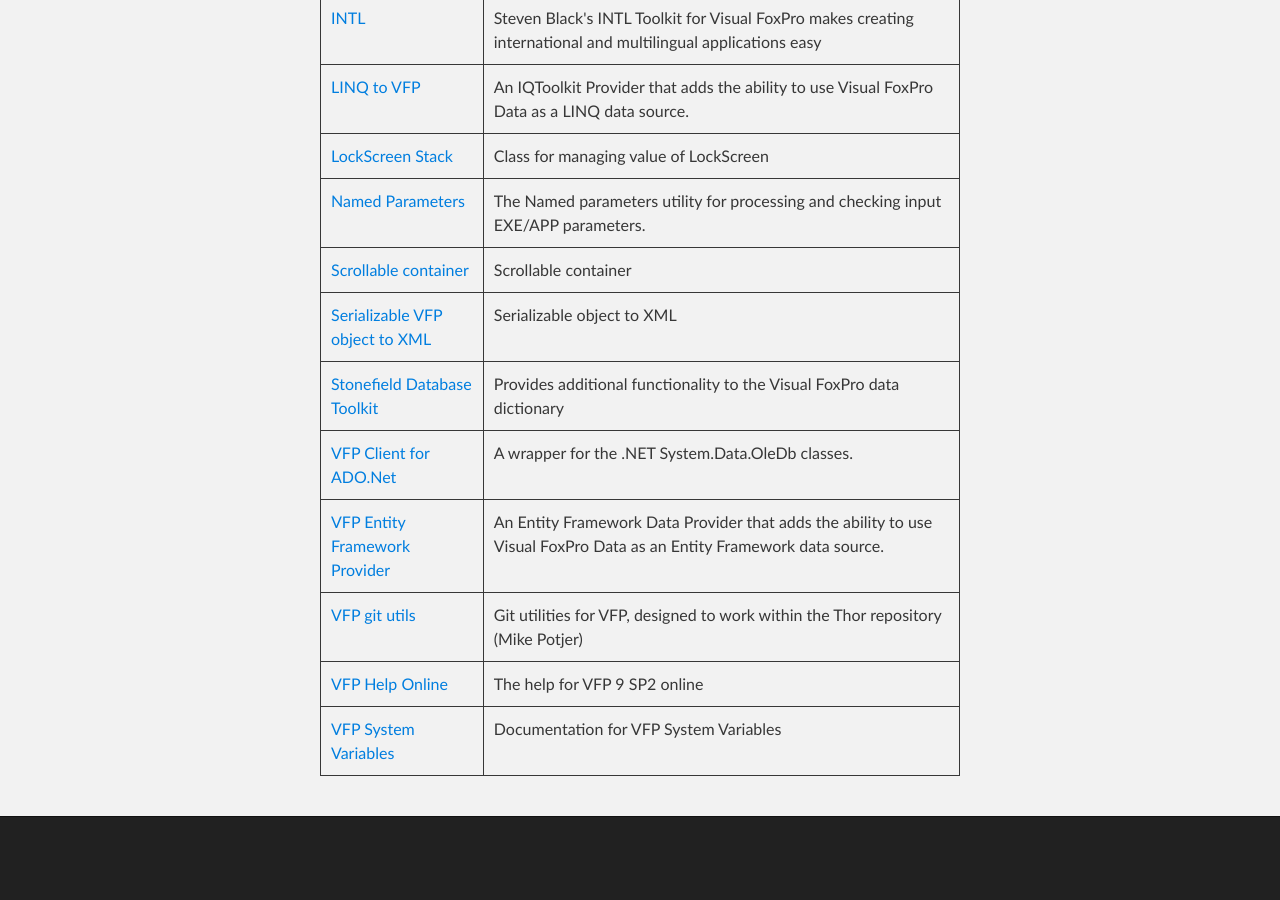
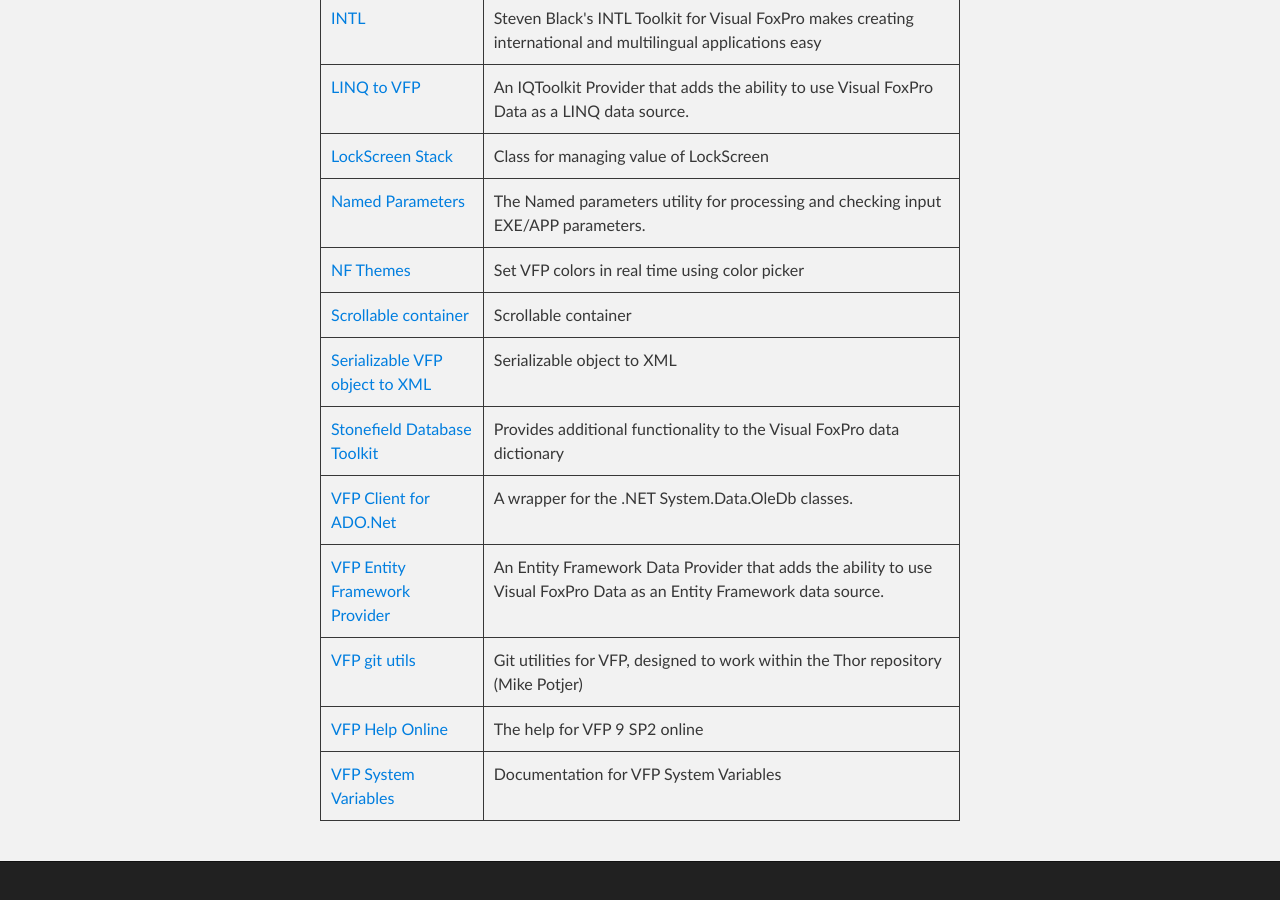
Before and after one commit to VFPX/VFPX.github.io, a Jekyll site: the page built from projects.md, in a window 1280 px wide and 900 px high, scrolled down 12049 px. Built offline with Jekyll 4.4.1, drawn with Linux system fonts in a browser that asks for light colours; our own code applies the rules of GitHub Pages for plain Markdown files; before the commit the page ends 12906 px from its top, so only the background shows below that.

Commit message:
Added NFThemes

```diff
--- a/_data/nonvfpx.json
+++ b/_data/nonvfpx.json
@@ -80,6 +80,11 @@
    "description": "The Named parameters utility for processing and checking input EXE/APP parameters."
  },
  {
+   "project": "NF Themes",
+   "url": "https://github.com/nftools/nf-themes",
+   "description": "Set VFP colors in real time using color picker"
+ },
+ {
    "project": "Scrollable container",
    "url": "https://github.com/MJindrova/ViewPort",
    "description": "Scrollable container"
```
